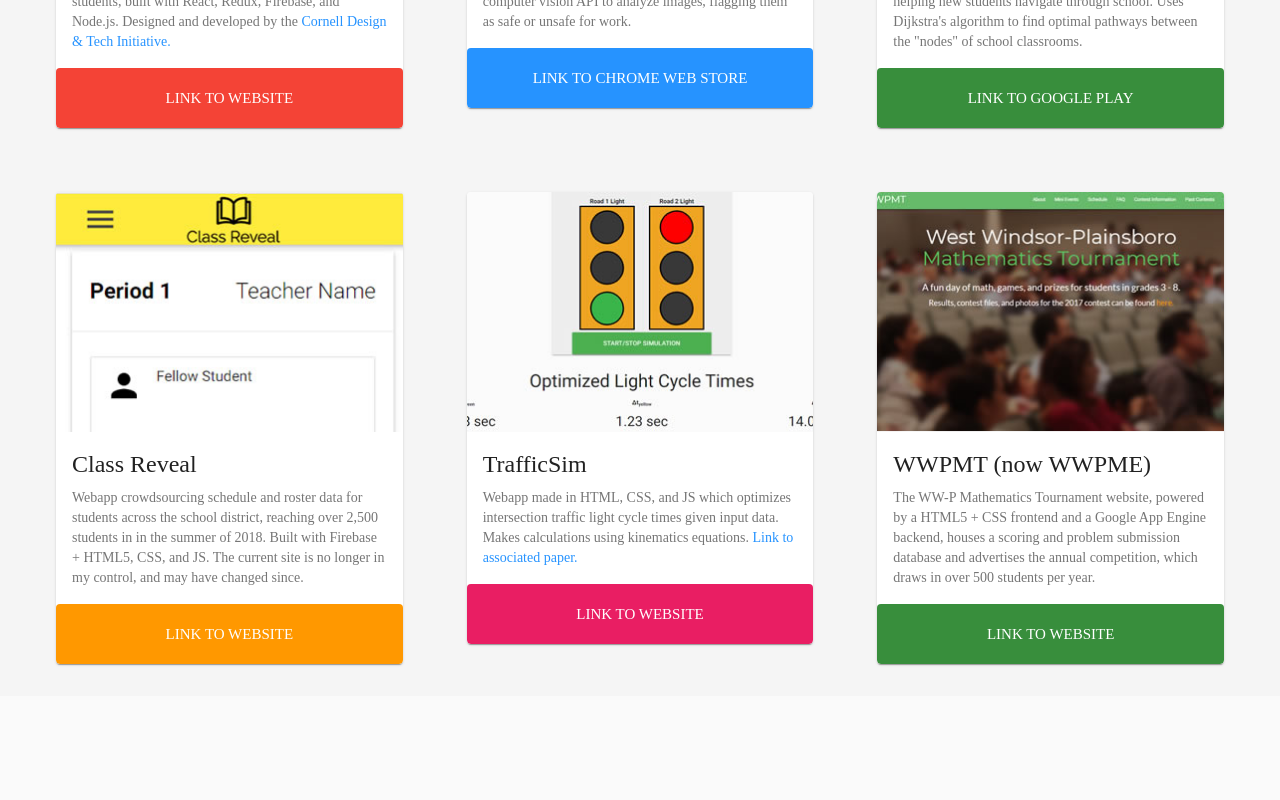
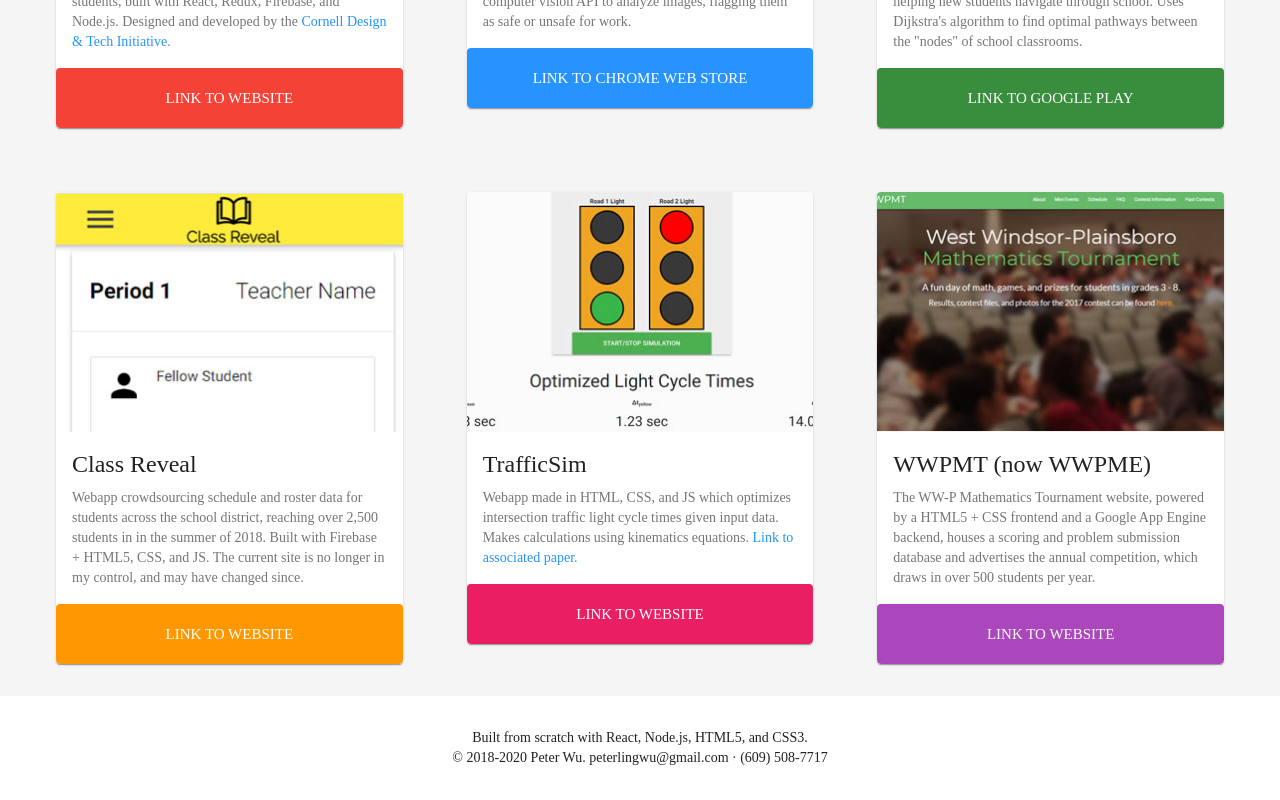
Before and after one commit to ptwu/website-v2, a React (Create React App) app: page / in a window 1280 px wide. Shown: the part 1352-2152 px from the top of the page. Before the commit the page ends 2048 px from the top, so only its background shows below. Built offline with nearby package versions, Linux system fonts and the light colour scheme; a web font is replaced by a local one.

Commit message:
Add footer component

```diff
--- a/src/App.jsx
+++ b/src/App.jsx
@@ -7,6 +7,7 @@ import { createMuiTheme } from '@material-ui/core/styles';
 import styles from './App.css';
 import VideoContainer from './components/VideoContainer/VideoContainer';
 import ProjectsSection from './components/ProjectsSection/ProjectsSection';
+import Footer from './components/Footer/Footer';
 import MetropolisOtf from './font/Metropolis-Medium.otf';
 import Logo from './img/ptwulogosmall.png';
 
@@ -46,5 +47,6 @@ export default () => (
     </AppBar>
     <VideoContainer />
     <ProjectsSection />
+    <Footer />
   </ThemeProvider>
 );
--- /dev/null
+++ b/src/components/Footer/Footer.jsx
@@ -0,0 +1,10 @@
+import React from 'react';
+import './Footer.module.css';
+
+export default () => (
+  <footer>
+    Built from scratch with React, Node.js, HTML5, and CSS3.
+    <br />
+    © 2018-2020 Peter Wu. peterlingwu@gmail.com · (609) 508-7717
+  </footer>
+);
--- /dev/null
+++ b/src/components/Footer/Footer.module.css
@@ -0,0 +1,5 @@
+footer {
+  text-align: center;
+  background: white;
+  padding: 32px;
+}
--- a/src/components/ProjectsSection/ProjectsSection.jsx
+++ b/src/components/ProjectsSection/ProjectsSection.jsx
@@ -87,7 +87,7 @@ export default () => (
                 desc="The WW-P Mathematics Tournament website, powered by a HTML5 + CSS frontend and a Google App Engine backend, houses a scoring and problem submission database and advertises the annual competition, which draws in over 500 students per year.                "
                 linkText="Link To Website"
                 url="https://wwpme.org/"
-                style={{ background: '#388E3C' }}
+                style={{ background: '#AB47BC' }}
               />
             </Grid>
           </Grid>
```
